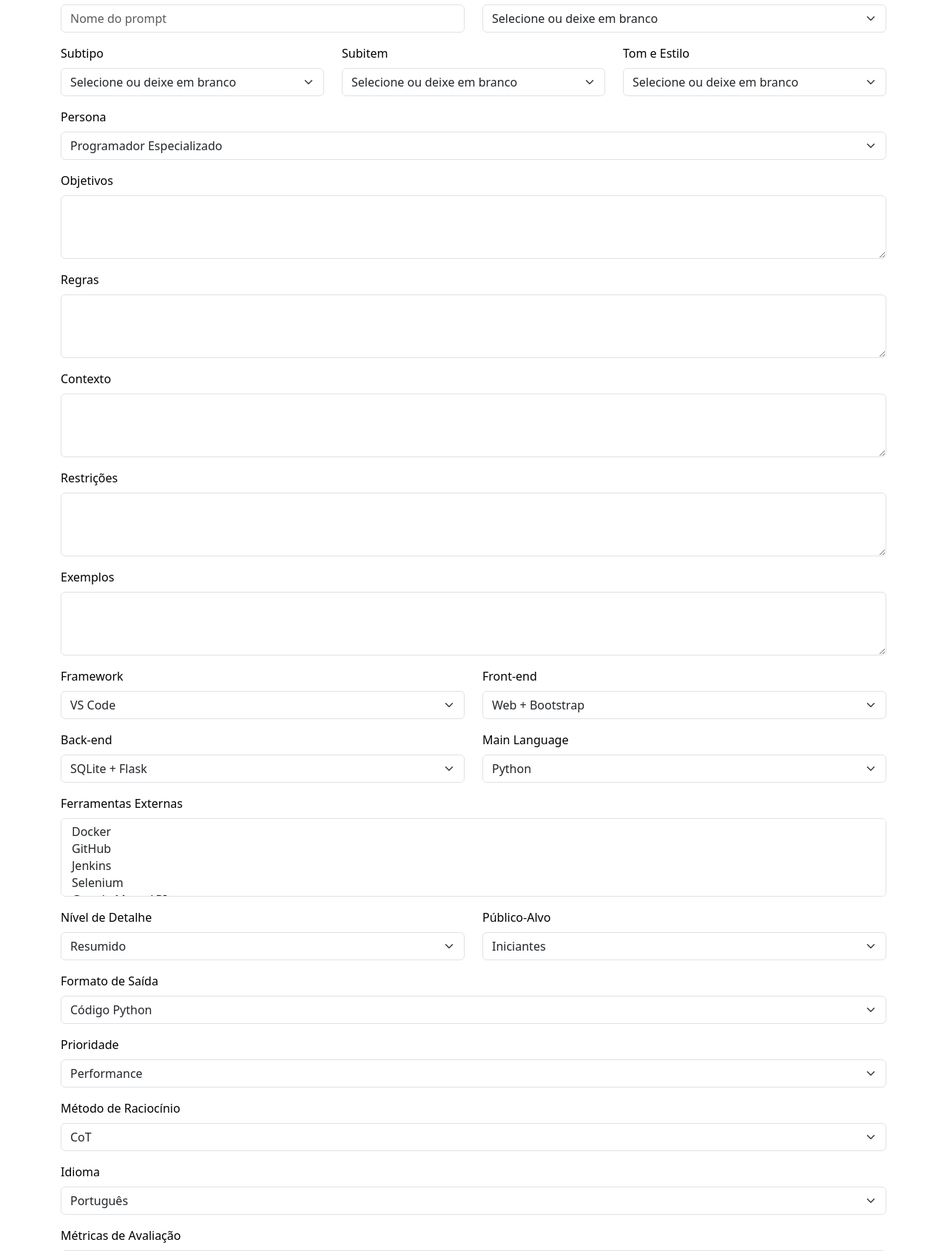
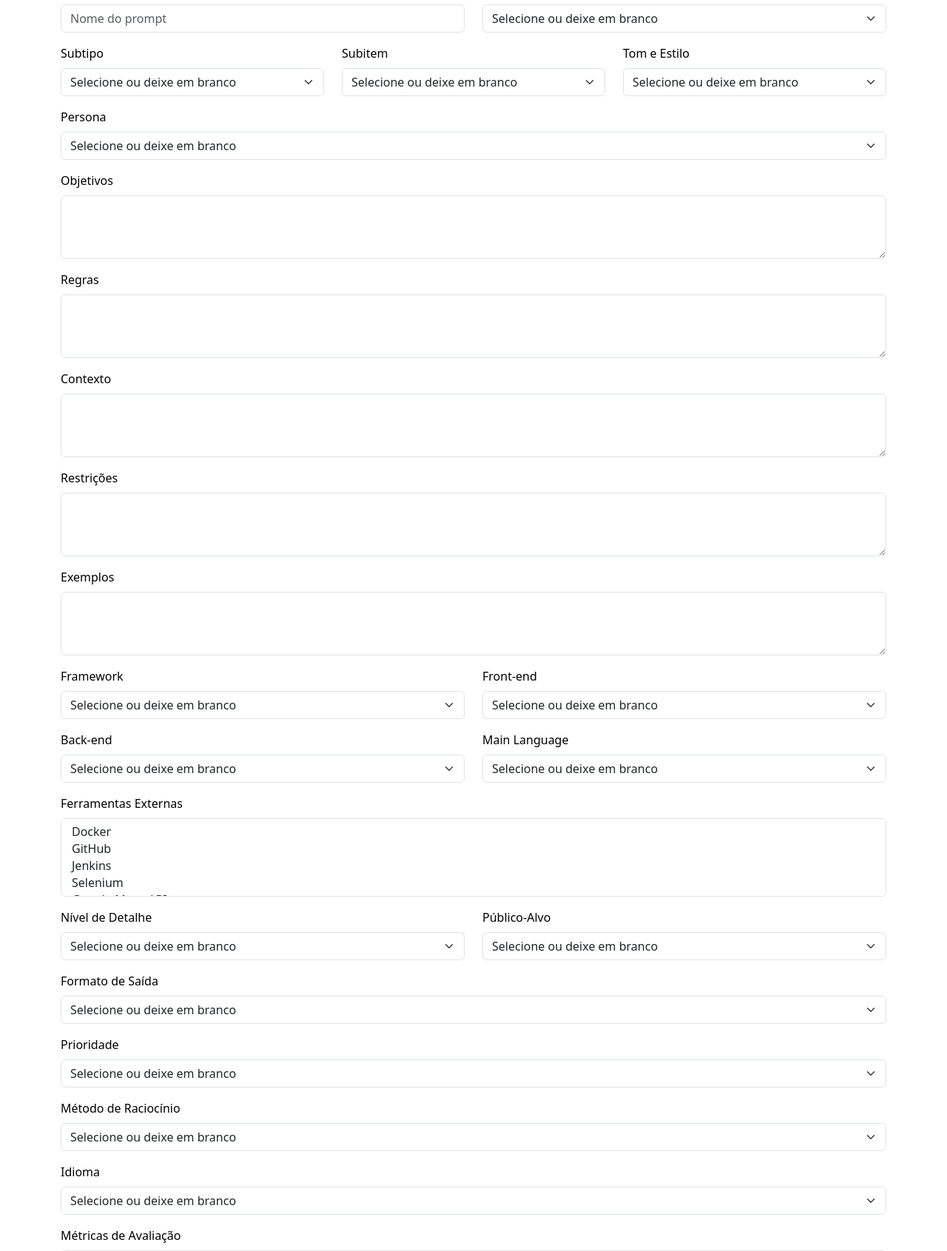
Before and after one commit to lscheffel/Prompt-Prompter, a Flask app: page / in a window 1280 px wide. Shown: the part 226-1917 px from the top of the page at 74% size. Run offline with Flask 3, Linux system fonts and the light colour scheme.

Commit message:
Adicionar opção vazia a todos os dropdowns para permitir seleções nulas

```diff
--- a/templates/index.html
+++ b/templates/index.html
@@ -58,6 +58,7 @@
         <div class="mb-3">
             <label for="persona" class="form-label">Persona</label>
             <select class="form-select" id="persona" name="persona">
+                <option value="">Selecione ou deixe em branco</option>
                 <option value="Programador Especializado">Programador Especializado</option>
                 <option value="Designer">Designer</option>
                 <option value="Gerente de Produto">Gerente de Produto</option>
@@ -89,10 +90,12 @@
                 <div class="mb-3">
                     <label for="framework" class="form-label">Framework</label>
                     <select class="form-select" id="framework" name="framework">
+                        <option value="">Selecione ou deixe em branco</option>
                         <option value="VS Code">VS Code</option>
                         <option value="PyCharm">PyCharm</option>
                         <option value="Jupyter Notebook">Jupyter Notebook</option>
                         <option value="IntelliJ">IntelliJ</option>
+                        <option value="Nenhum">Nenhum</option>
                     </select>
                 </div>
             </div>
@@ -100,10 +103,12 @@
                 <div class="mb-3">
                     <label for="frontend" class="form-label">Front-end</label>
                     <select class="form-select" id="frontend" name="frontend">
+                        <option value="">Selecione ou deixe em branco</option>
                         <option value="Web + Bootstrap">Web + Bootstrap</option>
                         <option value="React">React</option>
                         <option value="Vue.js">Vue.js</option>
                         <option value="Angular">Angular</option>
+                        <option value="Nenhum">Nenhum</option>
                     </select>
                 </div>
             </div>
@@ -113,9 +118,11 @@
                 <div class="mb-3">
                     <label for="backend" class="form-label">Back-end</label>
                     <select class="form-select" id="backend" name="backend">
+                        <option value="">Selecione ou deixe em branco</option>
                         <option value="SQLite + Flask">SQLite + Flask</option>
                         <option value="PostgreSQL + Django">PostgreSQL + Django</option>
                         <option value="MySQL + Node.js">MySQL + Node.js</option>
+                        <option value="Nenhum">Nenhum</option>
                     </select>
                 </div>
             </div>
@@ -123,11 +130,13 @@
                 <div class="mb-3">
                     <label for="main_language" class="form-label">Main Language</label>
                     <select class="form-select" id="main_language" name="main_language">
+                        <option value="">Selecione ou deixe em branco</option>
                         <option value="Python">Python</option>
                         <option value="JavaScript">JavaScript</option>
                         <option value="Java">Java</option>
                         <option value="C++">C++</option>
                         <option value="Go">Go</option>
+                        <option value="Nenhuma">Nenhuma</option>
                     </select>
                 </div>
             </div>
@@ -147,6 +156,7 @@
                 <div class="mb-3">
                     <label for="nivel_detalhe" class="form-label">Nível de Detalhe</label>
                     <select class="form-select" id="nivel_detalhe" name="nivel_detalhe">
+                        <option value="">Selecione ou deixe em branco</option>
                         <option value="Resumido">Resumido</option>
                         <option value="Intermediário">Intermediário</option>
                         <option value="Detalhado">Detalhado</option>
@@ -157,6 +167,7 @@
                 <div class="mb-3">
                     <label for="publico_alvo" class="form-label">Público-Alvo</label>
                     <select class="form-select" id="publico_alvo" name="publico_alvo">
+                        <option value="">Selecione ou deixe em branco</option>
                         <option value="Iniciantes">Iniciantes</option>
                         <option value="Desenvolvedores Experientes">Desenvolvedores Experientes</option>
                         <option value="Clientes Não Técnicos">Clientes Não Técnicos</option>
@@ -168,6 +179,7 @@
         <div class="mb-3">
             <label for="formato_saida" class="form-label">Formato de Saída</label>
             <select class="form-select" id="formato_saida" name="formato_saida">
+                <option value="">Selecione ou deixe em branco</option>
                 <option value="Código Python">Código Python</option>
                 <option value="Documentação Markdown">Documentação Markdown</option>
                 <option value="JSON">JSON</option>
@@ -179,6 +191,7 @@
         <div class="mb-3">
             <label for="prioridade" class="form-label">Prioridade</label>
             <select class="form-select" id="prioridade" name="prioridade">
+                <option value="">Selecione ou deixe em branco</option>
                 <option value="Performance">Performance</option>
                 <option value="Legibilidade">Legibilidade</option>
                 <option value="Escalabilidade">Escalabilidade</option>
@@ -189,6 +202,7 @@
         <div class="mb-3">
             <label for="metodo_raciocinio" class="form-label">Método de Raciocínio</label>
             <select class="form-select" id="metodo_raciocinio" name="metodo_raciocinio">
+                <option value="">Selecione ou deixe em branco</option>
                 <option value="CoT">CoT</option>
                 <option value="ReAct">ReAct</option>
                 <option value="Exploratório">Exploratório</option>
@@ -198,6 +212,7 @@
         <div class="mb-3">
             <label for="idioma" class="form-label">Idioma</label>
             <select class="form-select" id="idioma" name="idioma">
+                <option value="">Selecione ou deixe em branco</option>
                 <option value="Português">Português</option>
                 <option value="Inglês">Inglês</option>
                 <option value="Espanhol">Espanhol</option>
@@ -241,6 +256,7 @@
         <div class="mb-3">
             <label for="ambiente_deploy" class="form-label">Ambiente de Deploy</label>
             <select class="form-select" id="ambiente_deploy" name="ambiente_deploy">
+                <option value="">Selecione ou deixe em branco</option>
                 <option value="Heroku">Heroku</option>
                 <option value="AWS">AWS</option>
                 <option value="Google Cloud">Google Cloud</option>
@@ -261,6 +277,7 @@
         <div class="mb-3">
             <label for="versionamento" class="form-label">Versionamento</label>
             <select class="form-select" id="versionamento" name="versionamento">
+                <option value="">Selecione ou deixe em branco</option>
                 <option value="Git">Git</option>
                 <option value="SVN">SVN</option>
                 <option value="Nenhum">Nenhum</option>
@@ -273,9 +290,11 @@
         <div class="mb-3">
             <label for="padroes_codigo" class="form-label">Padrões de Código</label>
             <select class="form-select" id="padroes_codigo" name="padroes_codigo">
+                <option value="">Selecione ou deixe em branco</option>
                 <option value="PEP8">PEP8</option>
                 <option value="ESLint">ESLint</option>
                 <option value="Google Java Style">Google Java Style</option>
+                <option value="Nenhum">Nenhum</option>
             </select>
         </div>
         <div class="mb-3">
```
